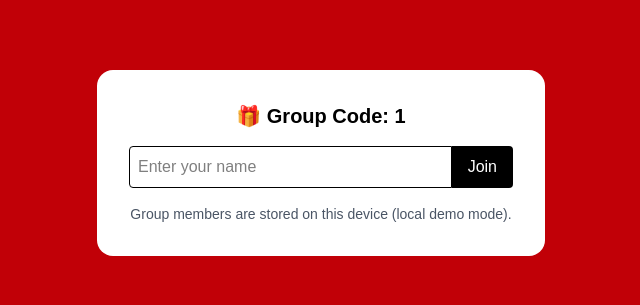
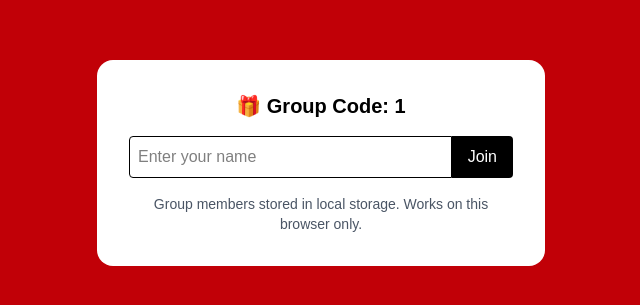
Before and after one commit to AnishaPaturi/Secret-Santa-, a Next.js app: page /group/1 in a window 1280 px wide. Shown: the part 237-542 px from the top of the page, without its empty margins (319-959 px from the left). Built offline with nearby package versions, Linux system fonts and the light colour scheme.

Commit message:
Add group room page for create/join groups

```diff
--- a/app/group/[code]/page.tsx
+++ b/app/group/[code]/page.tsx
@@ -18,8 +18,6 @@ export default function GroupRoom() {
 
   function joinGroup() {
     if (!name.trim()) return
-
-    // prevent duplicates
     if (members.includes(name.trim())) {
       alert('Name already exists!')
       return
@@ -65,7 +63,7 @@ export default function GroupRoom() {
         </div>
 
         <p className="text-sm text-gray-600 text-center">
-          Group members are stored on this device (local demo mode).
+          Group members stored in local storage. Works on this browser only.
         </p>
       </div>
     </div>
```
